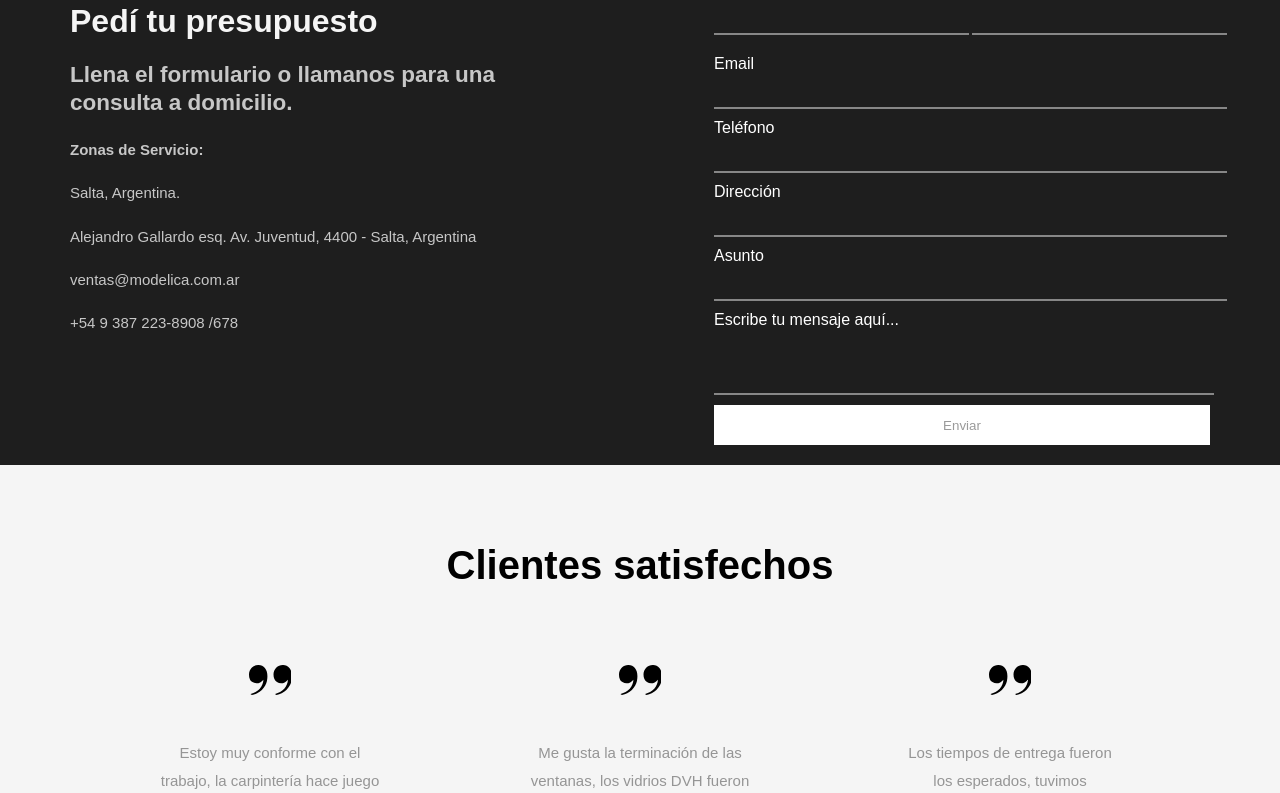
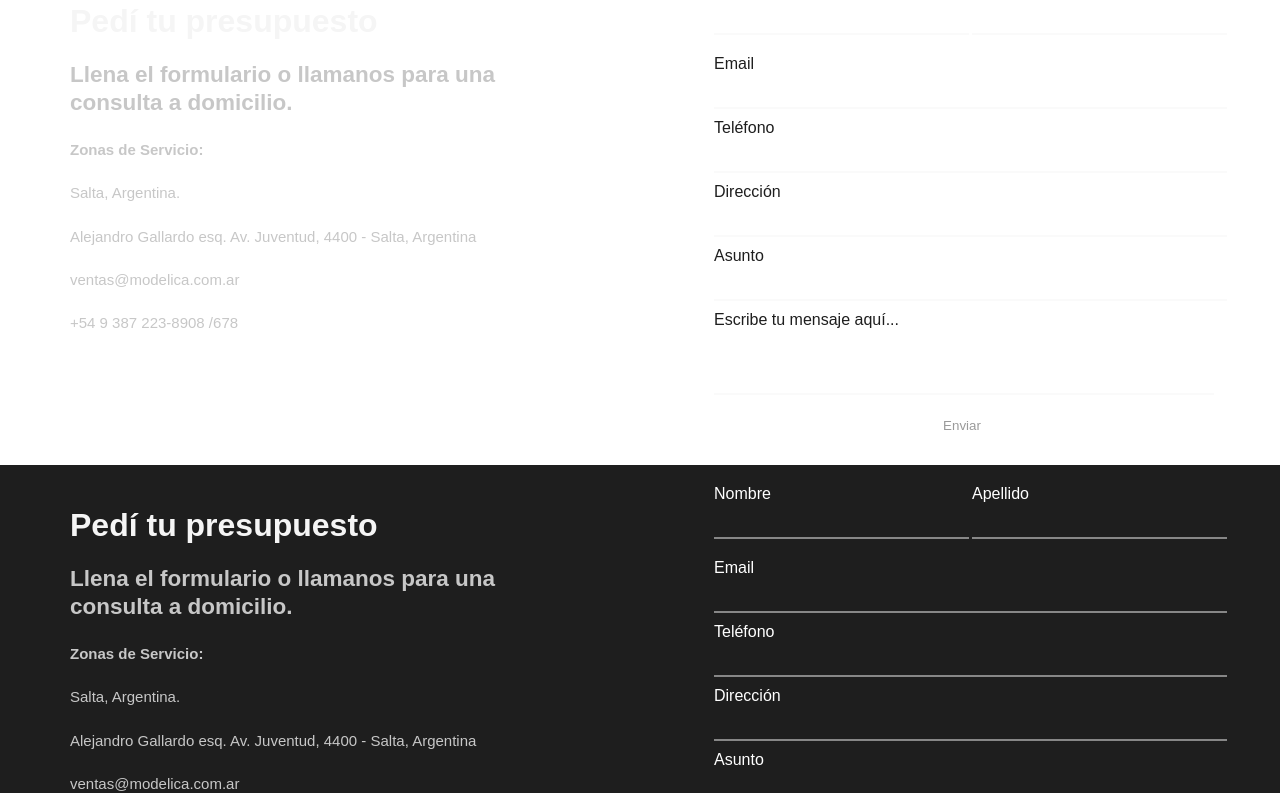
Before and after one commit to Codef1ca/modelica, a React (Create React App) app: page / in a window 1280 px wide. Shown: the part 3488-4281 px from the top of the page. Built offline with nearby package versions, Linux system fonts and the light colour scheme.

Commit message:
al pasarle la  prop al form, es blanco o negro y llega hasta el css. Ahora hay que acomodar bien el estilo del blanco para mandarle el correcto

```diff
--- a/src/App.css
+++ b/src/App.css
@@ -956,7 +956,7 @@ grid-template-columns: 1fr 1fr;
 /* Componentes Nacho */
 
 
-.container {
+.containerFooter {
   display: flex;
   justify-content: space-between;
   align-items: center;
@@ -1002,12 +1002,20 @@ grid-template-columns: 1fr 1fr;
 
 /* --------------- Formcontacto --------------- */
 
-.containerContactForm {
+.containerContactFormNegro {
   background-color: #1e1e1e;
   color: white;
   padding: 20px;
   /* font-family: "ExtraLight", sans-serif; */
 }
+
+.containerContactFormBlanco {
+  background-color: white;
+  color: #1e1e1e;
+  padding: 20px;
+  /* font-family: "ExtraLight", sans-serif; */
+}
+
 
 .contentContactForm {
   display: flex;
--- a/src/Components/Footer.jsx
+++ b/src/Components/Footer.jsx
@@ -3,7 +3,7 @@ import "./../App.css";
 
 const Footer = ({ linkPP, linkIG, linkFB, linkLI }) => {
   return (
-    <div className="container">
+    <div className="containerFooter">
       <span className="text-span">
         <a className="a-PP" href={linkPP}>
           Política de privacidad
--- a/src/Components/FormContacto.jsx
+++ b/src/Components/FormContacto.jsx
@@ -4,7 +4,7 @@ import { useRef } from "react";
 import emailjs from "@emailjs/browser";
 import { json } from "react-router-dom";
 
-const FormContacto = () => {
+const FormContacto = ({estilo}) => {
   const formData = {
     nombre: undefined,
     apellido: undefined,
@@ -14,6 +14,15 @@ const FormContacto = () => {
     asunto: undefined,
     mensaje: undefined,
   };
+
+  let estiloForm;
+  if (estilo == "blanco") {
+    estiloForm = "containerContactFormBlanco";
+  }
+  else{
+    estiloForm = "containerContactFormNegro";
+  }
+
 
   const [formValue, setFormValue] = useState(formData);
 
@@ -76,7 +85,7 @@ const FormContacto = () => {
   // };
 
   return (
-    <div class="containerContactForm">
+    <div class={estiloForm}>
       {/* <div>{JSON.stringify(formValue)}</div> */}
 
       <div class="contentContactForm">
--- a/src/Routes/Home.jsx
+++ b/src/Routes/Home.jsx
@@ -19,7 +19,8 @@ const Home = () => {
         <Hero/>
         <Benefits/>
         <Lineas/>
-        <FormContacto/>
+        <FormContacto estilo={"blanco"}/>
+        <FormContacto estilo={"negro"}/>
         <Testimonios/>
         <Footer/>
     </div>
```
